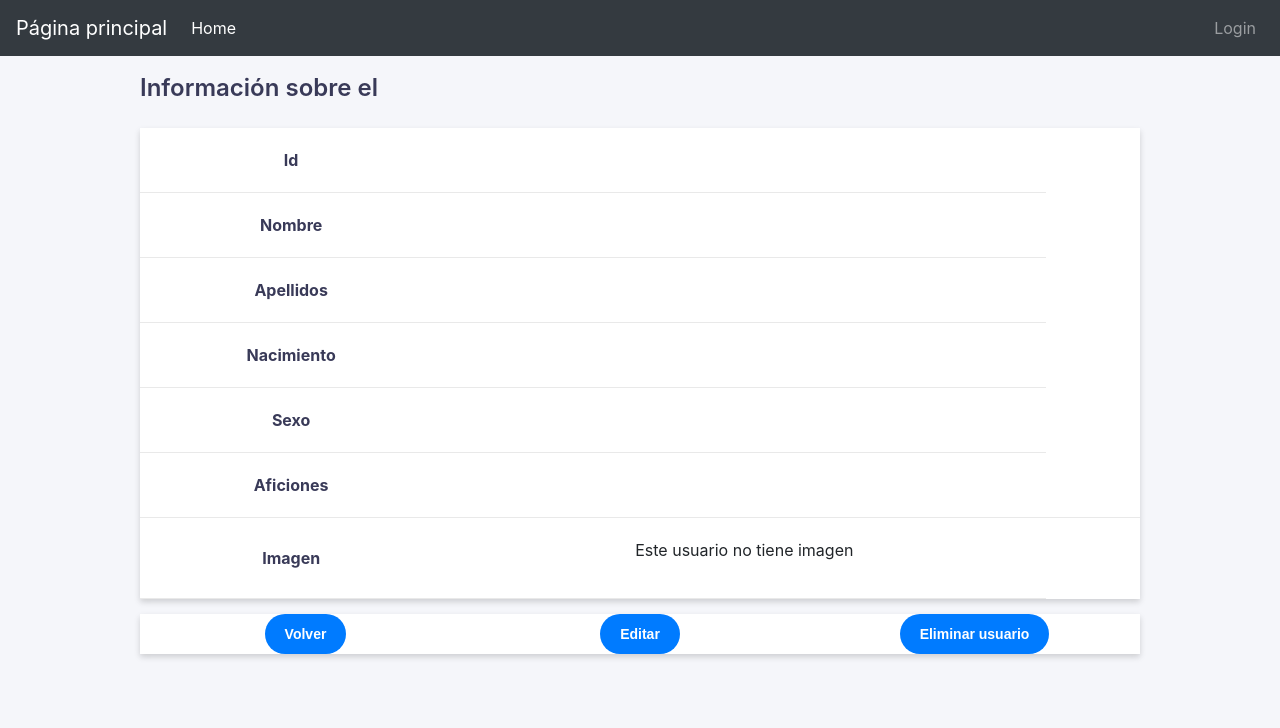
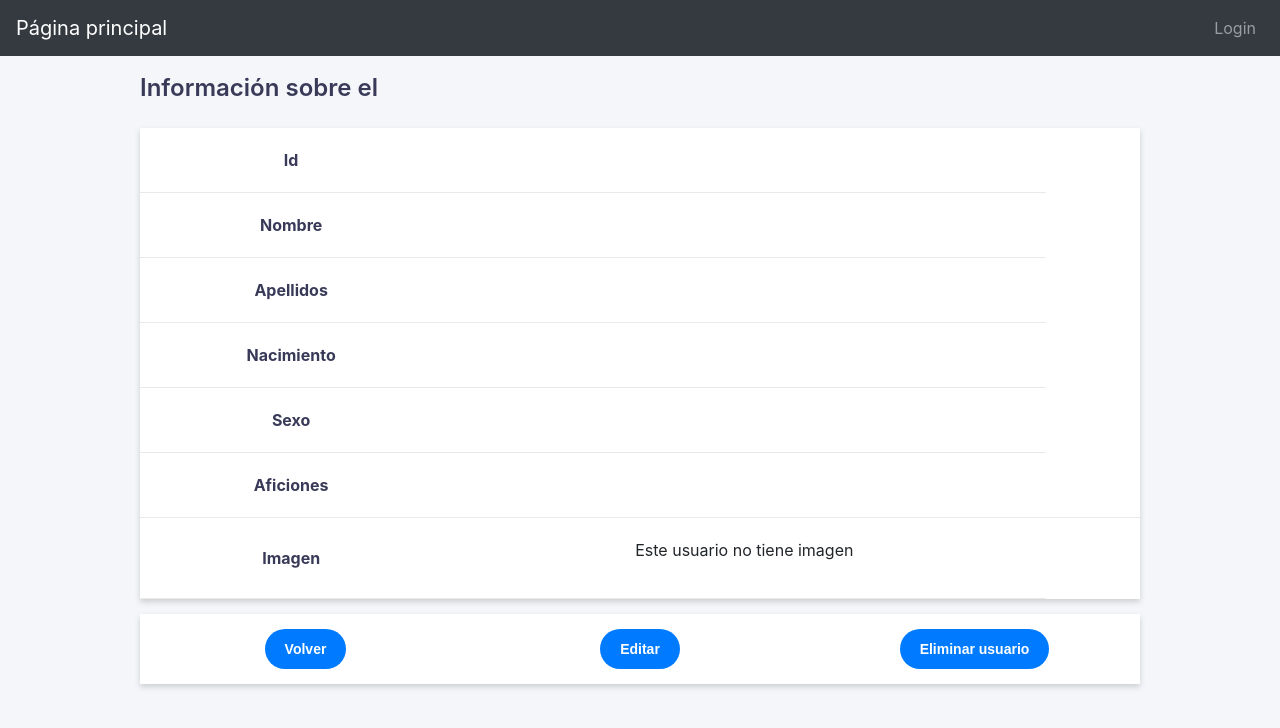
Before and after one commit to AchrafAdev/practica4, a Symfony app: template templates/usuarios/show.html.twig in a window 1280 px wide. Shown: the top 728 px of the page. Run offline with Twig, Linux system fonts and the light colour scheme; the template is opened without the code that fills it, so the values that code supplies are empty; some libraries are stand-ins or nearby versions.

Commit message:
modificando rutas

```diff
--- a/public/css/login.css
+++ b/public/css/estilos.css
@@ -49,10 +49,11 @@ header h1 {
 	background: #fff;
 	border-collapse: collapse;
 	text-align: center;
-	margin-bottom: 80px;
+	margin-bottom: 20px;
+	padding: 15px 0;
 	box-shadow: 0px 3px 6px 0px rgba(0, 0, 0, 0.16);
 }
-.caja-boton {
+.caja-btn {
 	display: inline-block;
 	width: 33%;
 	border-collapse: collapse;
--- a/templates/base.html.twig
+++ b/templates/base.html.twig
@@ -8,26 +8,33 @@
 		</title>
 		{% block stylesheets %}
 			<link rel="stylesheet" href="https://maxcdn.bootstrapcdn.com/bootstrap/4.0.0/css/bootstrap.min.css" integrity="sha384-Gn5384xqQ1aoWXA+058RXPxPg6fy4IWvTNh0E263XmFcJlSAwiGgFAW/dAiS6JXm" crossorigin="anonymous">
+			<link rel="stylesheet" href="{{ asset('css/estilos.css') }}">
 		{% endblock %}
 	</head>
 	<body>
 
 		<nav class="navbar navbar-expand-lg navbar-dark bg-dark">
-			<a class="navbar-brand" href="{{ path('home') }}">Página principal</a>
-			<button class="navbar-toggler" type="button" data-toggle="collapse" data-target="#navbarSupportedContent" aria-controls="navbarSupportedContent" aria-expanded="false" aria-label="Toggle navigation">
+			<a class="navbar-brand activo" href="{{ path('home') }}">Página principal</a>
+			{# <button class="navbar-toggler" type="button" data-toggle="collapse" data-target="#navbarSupportedContent" aria-controls="navbarSupportedContent" aria-expanded="false" aria-label="Toggle navigation">
 				<span class="navbar-toggler-icon"></span>
-			</button>
+			</button> #}
 
-			<div class="collapse navbar-collapse" id="navbarSupportedContent">
+			{# <div class="collapse navbar-collapse" id="navbarSupportedContent"> #}
 				<ul class="navbar-nav mr-auto">
-					<li class="nav-item active">
-						<a class="nav-link" href="/home#">Home
-							<span class="sr-only">(current)</span>
-						</a>
-					</li>
-					{# <li class="nav-item">
-						<a class="nav-link" href="{{ path('app_register') }}">Registrar</a>
-					</li> #}
+				{# Modificado por yuriy 11.2.2020 #}
+					{% if app.user != null %}
+						{% if is_granted('IS_AUTHENTICATED_FULLY') %}
+						<li class="nav-item">
+							<a class="nav-link" href="{{ path('usuarios') }}">Usuarios</a>
+						</li>
+						<li class="nav-item">
+							<a class="nav-link" href="{{ path('ciudades') }}">Ciudades</a>
+						</li>
+						<li class="nav-item">
+							<a class="nav-link" href="{{ path('aficiones') }}">Aficiones</a>
+						</li>
+						{% endif %}
+					{% endif %}
         		</ul>
 					{# Modificado por yuriy 6.2.2020 #}
           		<ul class="navbar-nav ml-auto">
@@ -50,7 +57,7 @@
 						</li>
 					{% endif %}
 				</ul>
-			</div>
+			{# </div> #}
 		</nav>
 		{% block body %}
 			<script src="https://code.jquery.com/jquery-3.2.1.slim.min.js" integrity="sha384-KJ3o2DKtIkvYIK3UENzmM7KCkRr/rE9/Qpg6aAZGJwFDMVNA/GpGFF93hXpG5KkN" crossorigin="anonymous"></script>
--- a/templates/usuarios/show.html.twig
+++ b/templates/usuarios/show.html.twig
@@ -4,7 +4,7 @@
 {% block stylesheets %}
     {{ parent() }}
 
-    <link rel="stylesheet" href="{{ asset('css/login.css') }}">
+    <link rel="stylesheet" href="{{ asset('css/estilos.css') }}">
 {% endblock %}
 {% block body %}
 <div class="contenedor">
@@ -65,13 +65,13 @@
     </table>
 
         <div class="caja-secundaria">
-            <div class="caja-boton">
+            <div class="caja-btn">
                 <a href="{{ path('usuarios_index') }}" class="btn">Volver</a>
             </div>
-            <div class="caja-boton">
+            <div class="caja-btn">
                 <a href="{{ path('usuarios_edit', {'id': usuario.id}) }}" class="btn">Editar</a>
             </div>
-            <div class="caja-boton">
+            <div class="caja-btn">
                 {{ include('usuarios/_delete_form.html.twig') }}
             </div>
         </div>
```
Also changed, not shown: config/routes.yaml (+9 -0 lines), src/Controller/UsuariosController.php (+12 -9 lines), templates/usuarios/index.html.twig (+4 -4 lines), public/data/imagenes/5e42ec928ee22.jpeg (added), public/data/imagenes/5e42edf552c07.jpeg (added), public/data/imagenes/5e42ee6a684bd.jpeg (added), public/data/imagenes/5e42f0cfd7b87.jpeg (added), public/data/imagenes/5e42f0f5ad3c2.jpeg (added).
